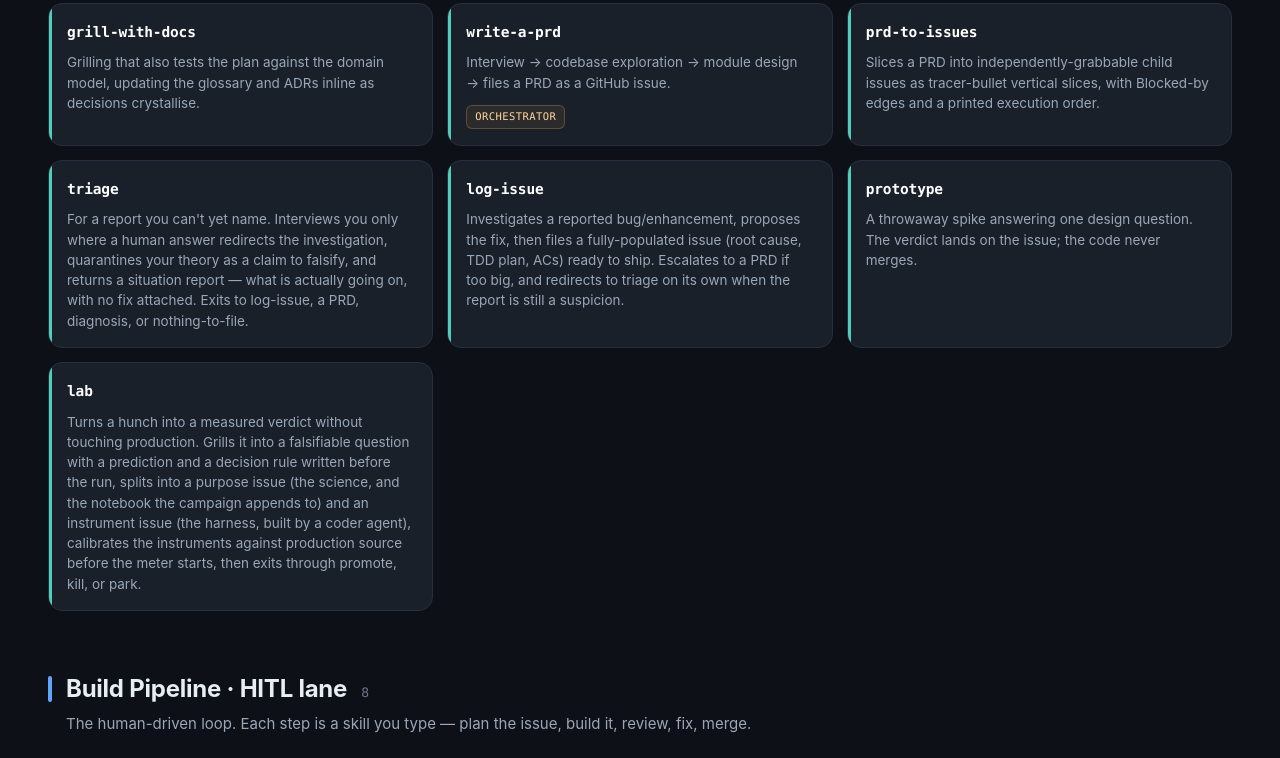
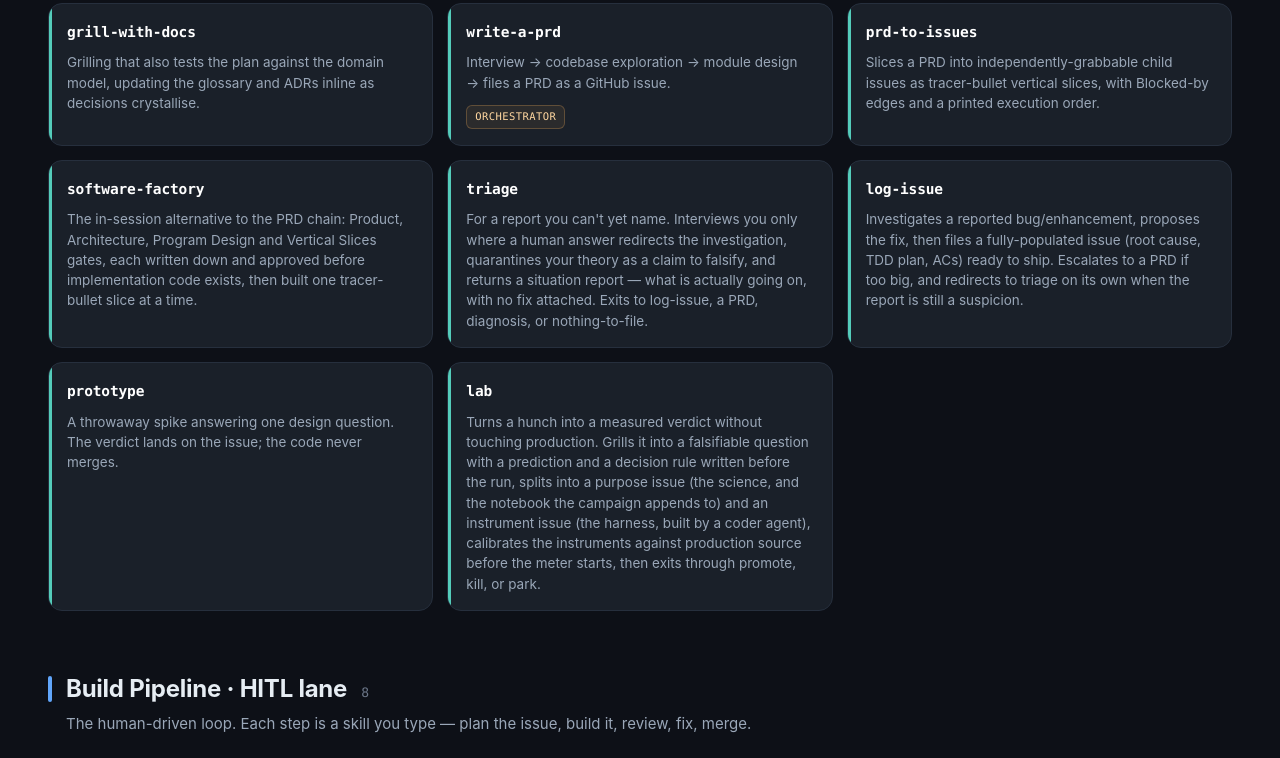
Before and after one commit to jicata/skills, a plain HTML site: page showcase/index.html in a window 1280 px wide. Shown: the part 1021-1779 px from the top of the page. Drawn offline with Linux system fonts and the light colour scheme.

Commit message:
software-factory: add the four-gate in-session feature workflow
Dex Horthy's (HumanLayer) playbook: Product, Architecture, Program
Design and Vertical Slices gates, each written to disk and explicitly
approved before any implementation code exists, then one tracer-bullet
slice at a time with proof after each. It makes every important
decision while changing it costs a sentence instead of a rewrite, and
Program Design (files, signatures, test names, least-confident
decisions) is the gate everyone else skips.

Kept essentially verbatim. Two adaptations:
- its `docs/plans/` folder and `docs/adr/` + `docs/external/` advice
  now defer to the repo's documentation policy: under the lean canon
  (doctrine/documentation-first.md) the gate docs are temporary
  artifacts that live on the branch/work item and go when the feature
  lands; ADRs go where the profile's canon says
- one paragraph on when to use it versus write-a-prd → prd-to-issues:
  the PRD chain when slices will be built from the tracker, this when
  the feature is built together in-session

Wired into the README planning table, the router template (as the
in-session alternative to the PRD chain) and the showcase.

Donor: the second donor's software-factory skill (its only copy).

Co-Authored-By: Claude Opus 5.5 <noreply@anthropic.com>

```diff
--- a/showcase/index.html
+++ b/showcase/index.html
@@ -254,6 +254,7 @@ const CATEGORIES = [
       { name: "grill-with-docs", desc: "Grilling that also tests the plan against the domain model, updating the glossary and ADRs inline as decisions crystallise." },
       { name: "write-a-prd", role: "orch", desc: "Interview → codebase exploration → module design → files a PRD as a GitHub issue." },
       { name: "prd-to-issues", desc: "Slices a PRD into independently-grabbable child issues as tracer-bullet vertical slices, with Blocked-by edges and a printed execution order." },
+      { name: "software-factory", desc: "The in-session alternative to the PRD chain: Product, Architecture, Program Design and Vertical Slices gates, each written down and approved before implementation code exists, then built one tracer-bullet slice at a time." },
       { name: "triage", desc: "For a report you can't yet name. Interviews you only where a human answer redirects the investigation, quarantines your theory as a claim to falsify, and returns a situation report — what is actually going on, with no fix attached. Exits to log-issue, a PRD, diagnosis, or nothing-to-file." },
       { name: "log-issue", desc: "Investigates a reported bug/enhancement, proposes the fix, then files a fully-populated issue (root cause, TDD plan, ACs) ready to ship. Escalates to a PRD if too big, and redirects to triage on its own when the report is still a suspicion." },
       { name: "prototype", desc: "A throwaway spike answering one design question. The verdict lands on the issue; the code never merges." },
```
Also changed, not shown: 3 other files.
